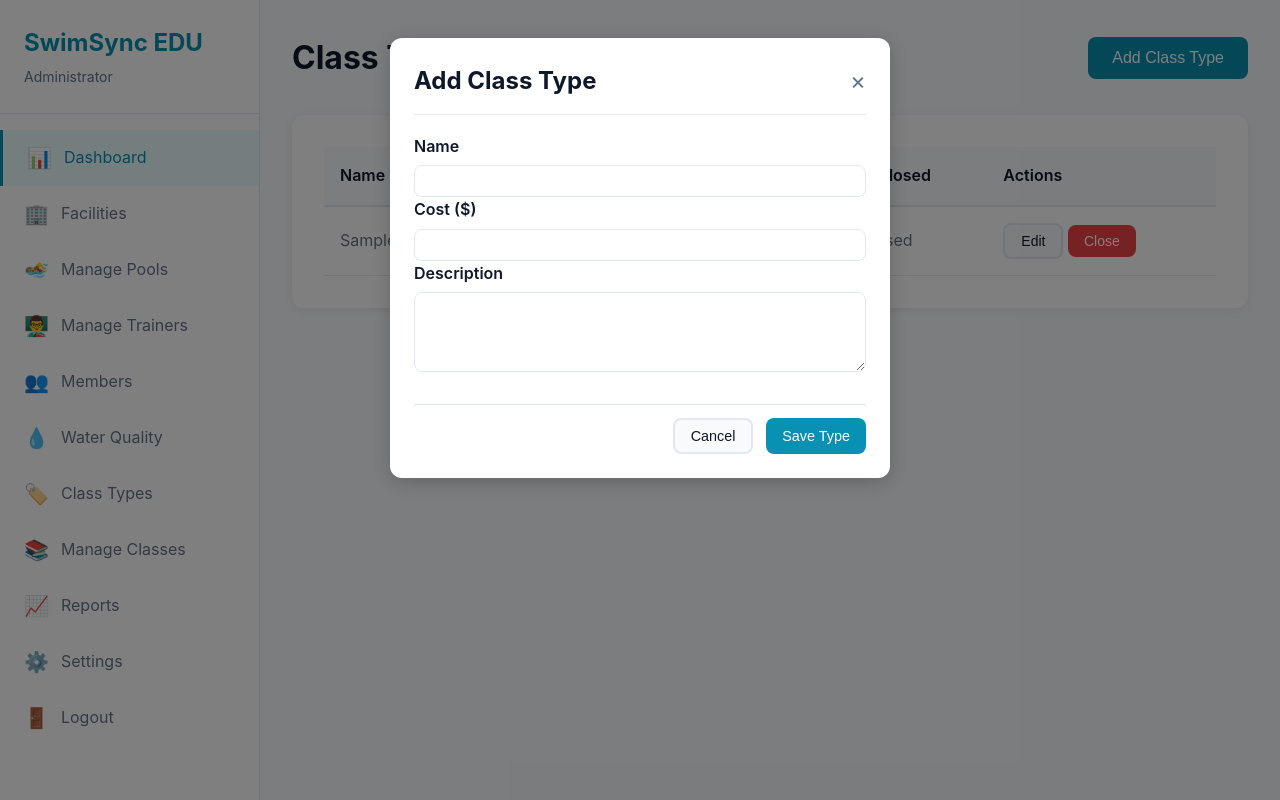
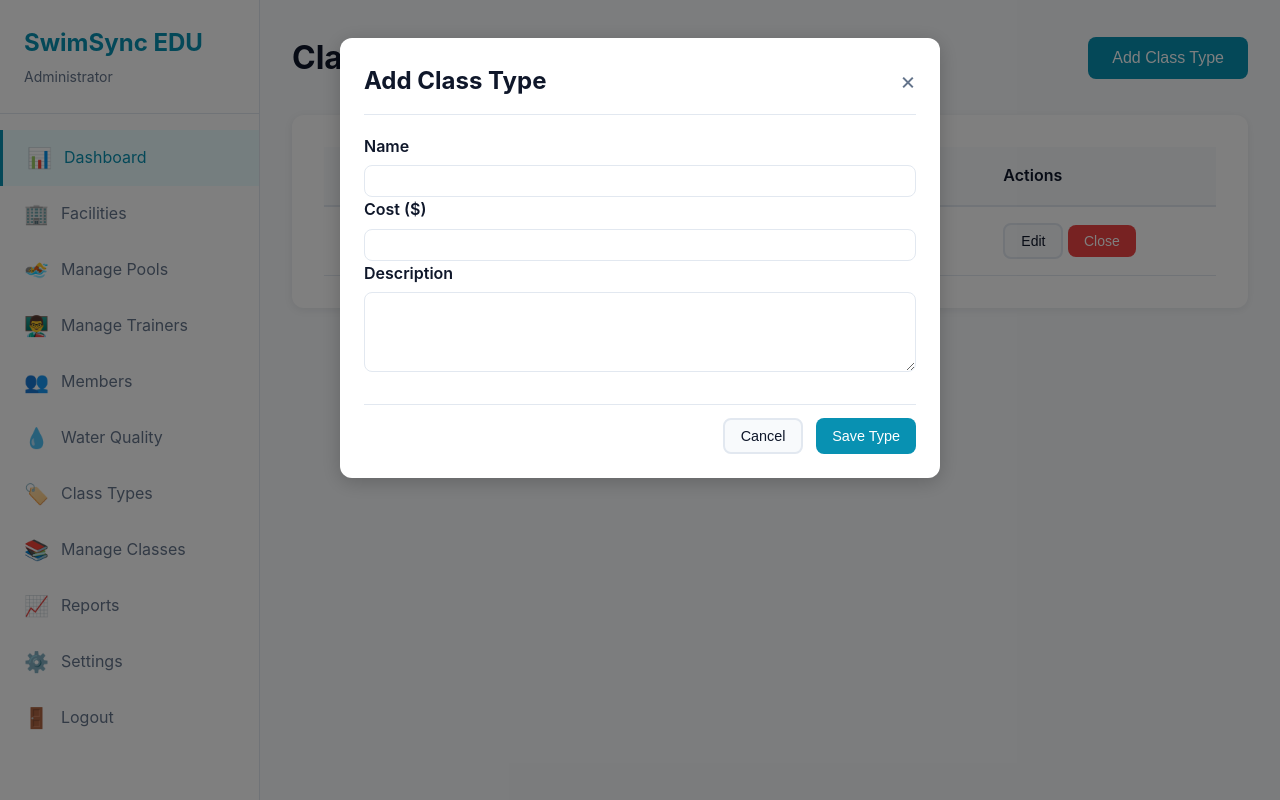
Before and after one commit to Rinji47/SwimSyncEDU, a Django app: page /classes/manage_class_types/ in a window 1280 px wide, after a click on "Add Class Type". Run offline with Django 5.2, Linux system fonts and the light colour scheme; tables that the repository leaves empty hold one stand-in row (values such as "Sample post").

Commit message:
removed the overflow from the sub window while adding pool and fixed the google map not showing issue

```diff
--- a/pool/models.py
+++ b/pool/models.py
@@ -7,7 +7,7 @@ class Pool(models.Model):
     address = models.TextField()
     capacity = models.IntegerField()
     image_url = models.URLField(max_length=200, blank=True, null=True)
-    coordinates = models.CharField(max_length=100, blank=True, null=True)
+    coordinates = models.CharField(max_length=100)
     is_closed = models.BooleanField(default=False)
     created_at = models.DateTimeField(auto_now_add=True)
     updated_at = models.DateTimeField(auto_now=True)
--- a/static/css/admin_manage.css
+++ b/static/css/admin_manage.css
@@ -19,16 +19,15 @@
 
 .modal-content {
   background-color: white;
-  margin: 3% auto; /* less top margin */
-  padding: 1.5rem; /* slightly smaller padding */
+  margin: 3% auto; /* top margin */
+  padding: 1.5rem;
   border-radius: 12px;
-  width: 90%;
-  max-width: 500px; /* reduced from 600px */
+  width: 95%; /* a bit wider */
+  max-width: 600px; /* slightly bigger than before */
   box-shadow: 0 4px 20px rgba(0, 0, 0, 0.2);
   transform: translateY(-40px);
   transition: transform 0.3s ease;
-  max-height: 80vh; /* prevent modal from overflowing screen */
-  overflow-y: auto; /* scroll if content is too tall */
+  max-height: 90vh; /* bigger, but fits screen */
 }
 
 .modal.show .modal-content {
@@ -110,7 +109,7 @@
 
 #map {
   width: 100%;
-  height: 220px; /* smaller map */
+  height: 250px;/* smaller map */
   border: 1px solid var(--border);
   border-radius: 8px;
   margin-top: 0.25rem;
--- a/static/js/admin_manage.js
+++ b/static/js/admin_manage.js
@@ -1,5 +1,5 @@
 // ---------------------- GLOBALS ----------------------
-const google = window.google; // Google Maps
+//const google = window.google; // Google Maps
 
 // ---------------------- MODAL UTILS ----------------------
 function toggleModal(modalId) {
@@ -8,17 +8,28 @@ function toggleModal(modalId) {
 
     if (modal.classList.contains("show")) {
         modal.classList.remove("show");
+
         setTimeout(() => {
             modal.style.display = "none";
             resetModalFields(modal);
         }, 300);
+
     } else {
         modal.style.display = "block";
+
         setTimeout(() => {
             modal.classList.add("show");
-        }, 10);
 
-        if (modalId === "poolModal") onPoolModalOpen();
+            if (modalId === "poolModal") {
+                if (!map) {
+                    initMap();
+                } else {
+                    google.maps.event.trigger(map, "resize");
+                    map.setCenter(marker?.getPosition() || { lat: 27.7172, lng: 85.3240 });
+                }
+            }
+
+        }, 300);
     }
 }
 
@@ -33,59 +44,161 @@ window.addEventListener("click", (event) => {
 function resetModalFields(modal) {
     const form = modal.querySelector("form");
     if (form) form.reset();
+
+    // Reset marker and map only for Pool modal (Add Pool)
+    if (modal.id === "poolModal") {
+        const defaultLoc = { lat: 27.7172, lng: 85.3240 }; // Kathmandu default
+        if (marker) marker.setPosition(defaultLoc);
+        if (map) map.setCenter(defaultLoc);
+
+        document.getElementById("coordinates").value = "";
+        document.getElementById("coordDisplay").innerText = "Click on the map to select location";
+    }
 }
 
+
 // ---------------------- GOOGLE MAPS ----------------------
-let map, marker;
+let map = null;
+let marker = null;
 
 function initMap() {
-    const defaultLoc = { lat: 27.7172, lng: 85.324 };
+    const mapDiv = document.getElementById("map");
+    if (!mapDiv) return; // Wait for the modal to open or map div to exist
 
-    map = new google.maps.Map(document.getElementById("map"), {
+    const defaultLoc = { lat: 27.7172, lng: 85.3240 }; // Kathmandu
+
+    map = new google.maps.Map(mapDiv, {
         zoom: 13,
         center: defaultLoc,
     });
 
+    marker = new google.maps.Marker({
+        position: defaultLoc,
+        map,
+        draggable: true,
+    });
+
     map.addListener("click", (e) => {
-        const lat = e.latLng.lat().toFixed(6);
-        const lng = e.latLng.lng().toFixed(6);
+        setMarker(e.latLng.lat(), e.latLng.lng());
+    });
 
-        if (marker) marker.setMap(null);
+    marker.addListener("dragend", (e) => {
+        setMarker(e.latLng.lat(), e.latLng.lng());
+    });
+}
 
-        marker = new google.maps.Marker({
-            position: e.latLng,
-            map: map,
-        });
+function setMarker(lat, lng) {
+    if (!marker) return;
 
-        document.getElementById("coordinates").value = `${lat}, ${lng}`;
-        document.getElementById("coordDisplay").innerText = `Selected: ${lat}, ${lng}`;
-    });
+    marker.setPosition({ lat, lng });
+    document.getElementById("coordinates").value = `${lat}, ${lng}`;
+    document.getElementById("coordDisplay").innerText =
+        `Selected: ${lat.toFixed(6)}, ${lng.toFixed(6)}`;
 }
 
 function onPoolModalOpen() {
     setTimeout(() => {
-        if (map) {
-            google.maps.event.trigger(map, "resize");
-            map.setCenter({ lat: 27.7172, lng: 85.324 });
+        if (!map) return;
+
+        google.maps.event.trigger(map, "resize");
+
+        const pos = marker ? marker.getPosition() : { lat: 27.7172, lng: 85.3240 };
+
+        map.setCenter(pos);
+
+        const coordInput = document.getElementById('coordinates');
+        const coordDisplay = document.getElementById('coordDisplay');
+
+        if (!coordInput.value) {
+            coordInput.value = `${pos.lat().toFixed(6)},${pos.lng().toFixed(6)}`;
+            coordDisplay.innerText = `Selected: ${pos.lat().toFixed(6)}, ${pos.lng().toFixed(6)}`;
         }
-    }, 200);
+    }, 300);
 }
 
 // ---------------------- POOL MODAL ----------------------
+
+// function initMap() {
+//     const defaultLoc = { lat: 27.7172, lng: 85.3240 }; // default: Kathmandu
+
+//     map = new google.maps.Map(document.getElementById("map"), {
+//         zoom: 13,
+//         center: defaultLoc,
+//     });
+
+//     map.addListener("click", (e) => {
+//         const lat = e.latLng.lat().toFixed(6);
+//         const lng = e.latLng.lng().toFixed(6);
+
+//         if (marker) marker.setMap(null);
+
+//         marker = new google.maps.Marker({
+//             position: e.latLng,
+//             map: map
+//         });
+
+//         document.getElementById("coordinates").value = `${lat}, ${lng}`;
+//         document.getElementById("coordDisplay").innerText = `Selected: ${lat}, ${lng}`;
+//     });
+// }
+
+// function onPoolModalOpen() {
+//     setTimeout(() => {
+//         if (map) {
+//             google.maps.event.trigger(map, "resize");
+//             map.setCenter({ lat: 27.7172, lng: 85.3240 });
+//         }
+//     }, 200);
+// }
+
 function openEditPoolModal(btn) {
-    const modal = document.getElementById("poolModal");
+    const modal = document.getElementById('poolModal');
     const pool = JSON.parse(btn.dataset.pool);
     const editUrl = btn.dataset.url;
 
-    modal.querySelector("#name").value = pool.name;
-    modal.querySelector("#address").value = pool.address;
-    modal.querySelector("#capacity").value = pool.capacity;
-    modal.querySelector("#coordinates").value = pool.coordinates;
+    // Fill form fields
+    document.getElementById('name').value = pool.name;
+    document.getElementById('address').value = pool.address;
+    document.getElementById('capacity').value = pool.capacity;
+    document.getElementById('coordinates').value = pool.coordinates;
 
-    modal.querySelector("form").action = editUrl;
-    modal.querySelector("h2").textContent = "Edit Pool";
+    // Parse existing coordinates
+    let lat, lng;
+    if (pool.coordinates) {
+        const parts = pool.coordinates.split(',');
+        lat = parseFloat(parts[0]);
+        lng = parseFloat(parts[1]);
+    }
 
-    toggleModal("poolModal");
+    // Initialize or update map
+    const mapDiv = document.getElementById('map');
+    if (!map) {
+        map = new google.maps.Map(mapDiv, {
+            center: { lat, lng },
+            zoom: 14,
+        });
+        marker = new google.maps.Marker({
+            position: { lat, lng },
+            map,
+            draggable: true,
+        });
+
+        map.addListener("click", (e) => setMarker(e.latLng.lat(), e.latLng.lng()));
+        marker.addListener("dragend", (e) => setMarker(e.latLng.lat(), e.latLng.lng()));
+    } else {
+        marker.setPosition({ lat, lng });
+        map.setCenter({ lat, lng });
+        google.maps.event.trigger(map, "resize");
+    }
+
+    // Update form action
+    modal.querySelector('form').action = editUrl;
+
+    // Change modal title
+    modal.querySelector('h2').textContent = "Edit Pool";
+
+    // Show modal
+    toggleModal('poolModal');
 }
 
 // ---------------------- CLASS MODAL ----------------------
```
Also changed, not shown: pool/views.py (+15 -7 lines), pool/migrations/0004_alter_pool_coordinates.py (added), templates/dashboards/admin/admin_manage_pools.html (line endings or trailing spaces).
